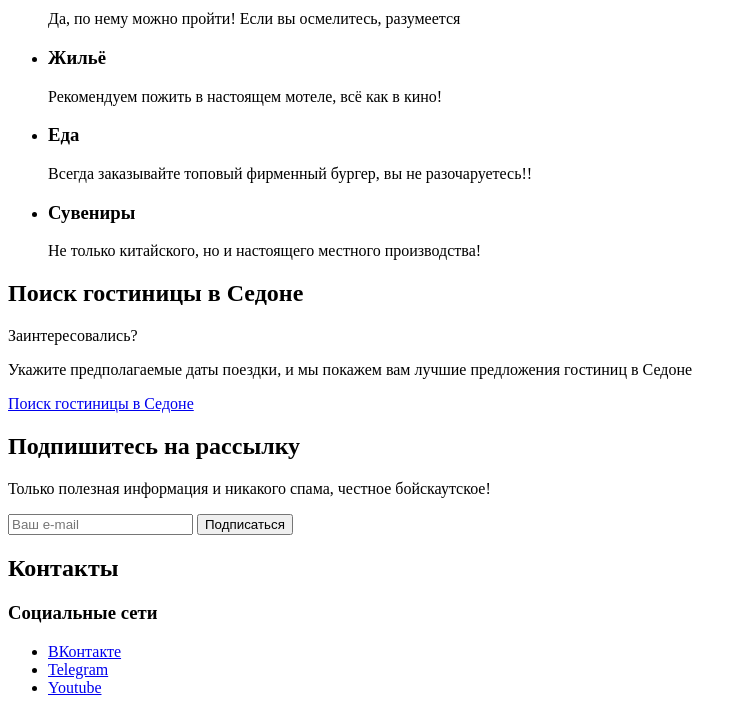
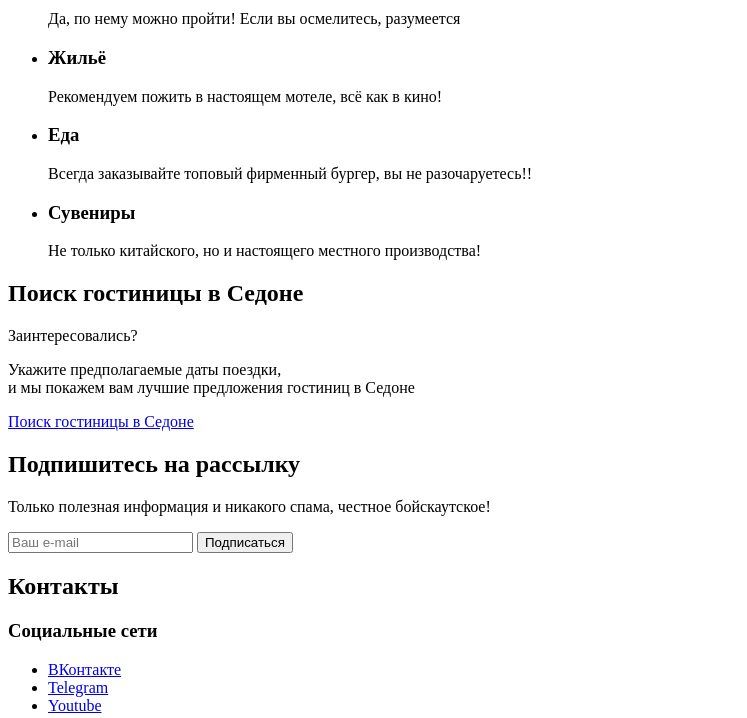
Before and after one commit to htmlacademy-htmlcss/2171389-sedona-35, a plain HTML site: page index.html in a window 1280 px wide. Shown: the part 794-1512 px from the top of the page, without its empty margins (0-747 px from the left). Drawn offline with Linux system fonts and the light colour scheme.

Commit message:
Update index.html

```diff
--- a/index.html
+++ b/index.html
@@ -90,7 +90,8 @@
       <section class="search">
         <h2 class="visually-hidden">Поиск гостиницы в Седоне</h2>
         <p class="search-title">Заинтересовались?</p>
-        <p class="search-description">Укажите предполагаемые даты поездки, и мы покажем вам лучшие предложения гостиниц в Седоне</p>
+        <p class="search-description">Укажите предполагаемые даты поездки,<br>
+           и мы покажем вам лучшие предложения гостиниц в Седоне</p>
         <a class="search-link button" href="catalog.html">Поиск гостиницы в Седоне</a>
       </section>
     </main>
```
